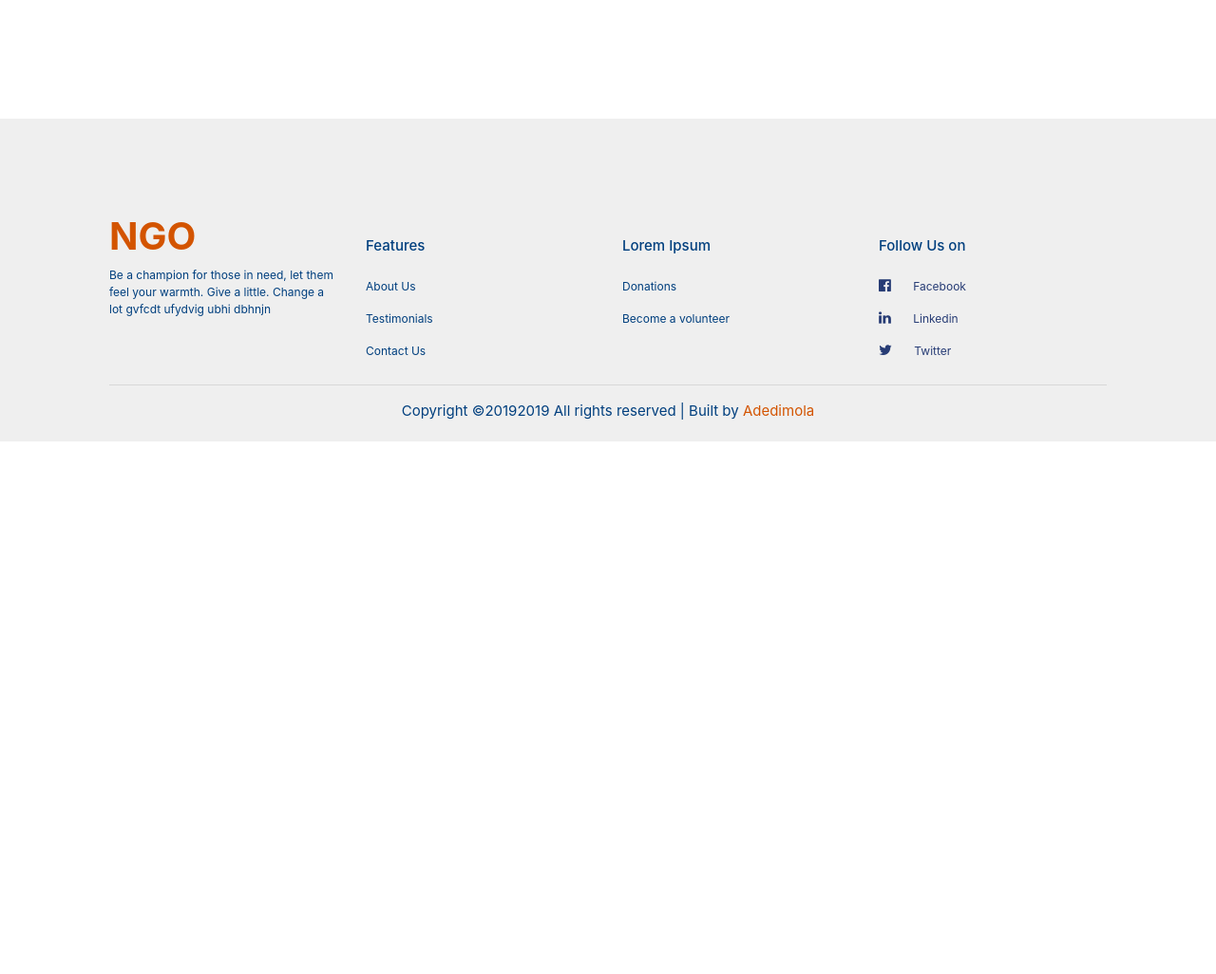
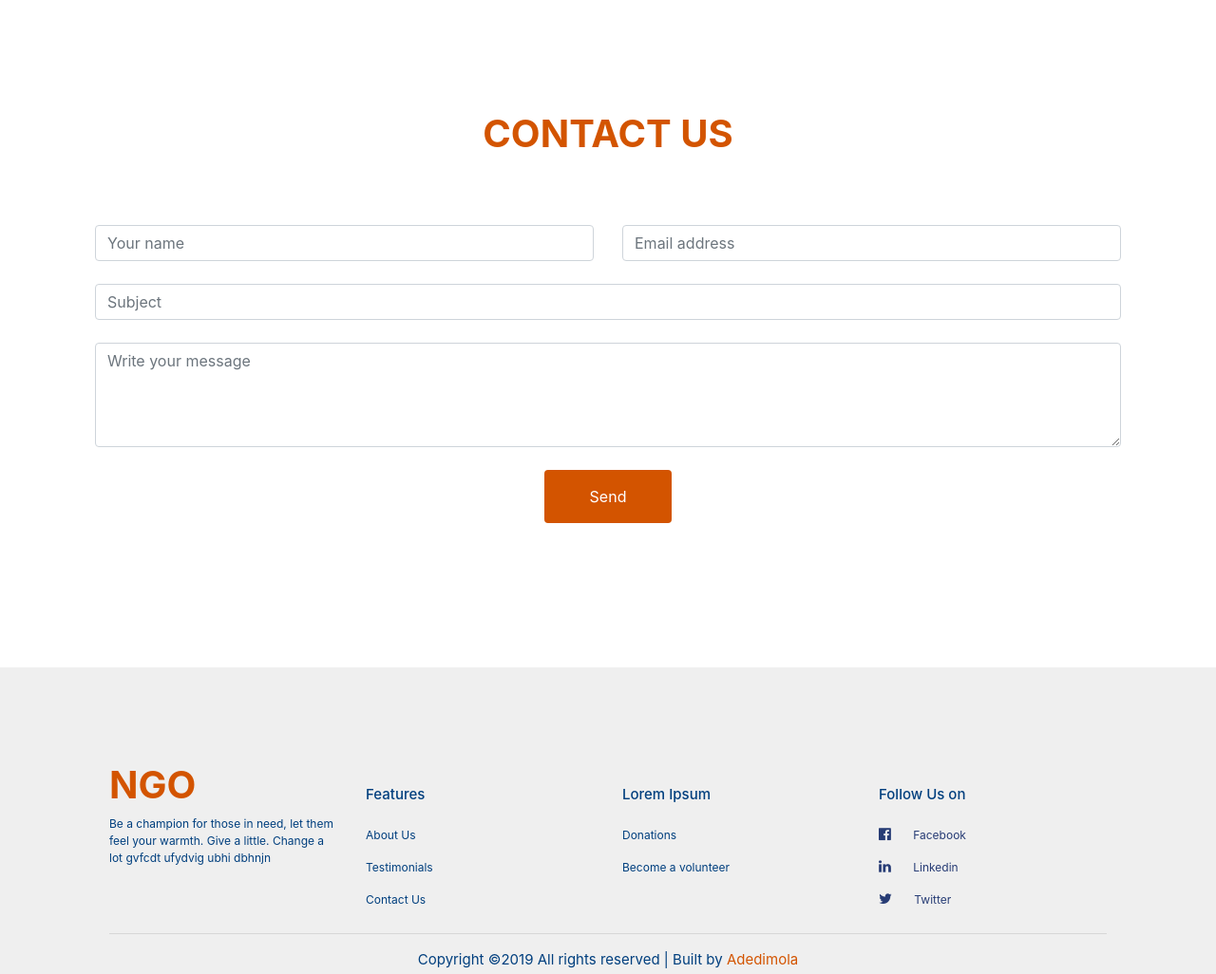
Before and after one commit to dimola7/ngo, a plain HTML site: page index.html in a window 1280 px wide. Shown: the part 1039-2065 px from the top of the page at 95% size. Before the commit the page ends 1504 px from the top, so only its background shows below. Drawn offline with nearby package versions, Linux system fonts and the light colour scheme.

Commit message:
add contact section

```diff
--- a/index.html
+++ b/index.html
@@ -77,6 +77,71 @@
 		</div>
 	</section>
 
+	<!-- contact -->
+	<div id="contact"></div>
+    <section class="pb-5">
+        <div id="contact" class="container mb-4">
+        <!--Section heading-->
+        <h1 class="h1-responsive font-weight-bold text-center my-4 py-5">CONTACT US</h1>
+
+        <!--Grid column-->
+        <div class="mb-md-0 mb-5 container">
+            <form method="POST">
+                <!--Grid row-->
+                <div class="row pb-4">
+
+                    <!--Grid column-->
+                    <div class="col-md-6">
+                        <div class="md-form mb-0">
+                            <input type="text" id="name" name="name" class="form-control"placeholder="Your name">
+                        </div>
+                    </div>
+                    <!--Grid column-->
+
+                    <!--Grid column-->
+                    <div class="col-md-6">
+                        <div class="md-form mb-0">
+                            <input type="email" id="email" class="form-control" placeholder="Email address">
+                        </div>
+                    </div>
+                    <!--Grid column-->
+
+                </div>
+                <!--Grid row-->
+
+                <!--Grid row-->
+                <div class="row pb-4">
+                    <div class="col-md-12">
+                        <div class="md-form mb-0">
+                            <input type="text" id="subject" name="subject" class="form-control"placeholder="Subject">
+                        </div>
+                    </div>
+                </div>
+                <!--Grid row-->
+
+                <!--Grid row-->
+                <div class="row pb-4">
+
+                    <!--Grid column-->
+                    <div class="col-md-12">
+
+                        <div class="md-form">
+                            <textarea type="text" placeholder="Write your message" id="message" name="message" rows="4"
+                                class="form-control md-textarea"></textarea>
+                        </div>
+
+                    </div>
+                </div>
+                <!--Grid row-->
+                <div class="text-center">
+            <input type="submit" value="Send" class="btn btn-secondary px-5 py-3">
+            </div>
+            </form>
+        </div>
+        <!--Grid column-->
+        </div>
+    </section>
+
 	<!-- footer -->
 	<section id="footer">
 		<div class="container">
@@ -105,7 +170,6 @@
 			</div> <hr>
 
 			<p class="copyright">Copyright <span class="year" id="copyright">&copy;</span> All rights reserved | Built by <a href="https://adedimola.netlify.com/">Adedimola</a></p>
-
 		</div>
 	</section>
 
@@ -116,12 +180,3 @@
 </body>
 
 </html>
-
-
-    <script src="https://code.jquery.com/jquery-3.3.1.slim.min.js" integrity="sha384-q8i/X+965DzO0rT7abK41JStQIAqVgRVzpbzo5smXKp4YfRvH+8abtTE1Pi6jizo" crossorigin="anonymous"></script>
-<script src="https://cdnjs.cloudflare.com/ajax/libs/popper.js/1.14.7/umd/popper.min.js" integrity="sha384-UO2eT0CpHqdSJQ6hJty5KVphtPhzWj9WO1clHTMGa3JDZwrnQq4sF86dIHNDz0W1" crossorigin="anonymous"></script>
-<script src="https://stackpath.bootstrapcdn.com/bootstrap/4.3.1/js/bootstrap.min.js" integrity="sha384-JjSmVgyd0p3pXB1rRibZUAYoIIy6OrQ6VrjIEaFf/nJGzIxFDsf4x0xIM+B07jRM" crossorigin="anonymous"></script>
-    <script src="script.js"></script>
-</body>
-
-</html>
--- a/style.css
+++ b/style.css
@@ -20,7 +20,6 @@
 {
 	background-color: #e67e22;
 }
-
 
  /*header*/
 .header
@@ -61,7 +60,20 @@
 	background-color: #e67e22;
 }
 /*about*/
-.mission{
+.mission
+{
+	color: #d35400;
+}
+
+/*contact*/
+#contact .btn-secondary
+{
+	background-color: #d35400;
+	border: none;
+}
+
+#contact h1
+{
 	color: #d35400;
 }
 
@@ -125,9 +137,20 @@
 {
 	.header-text
 	{
-		top: 35%;
+		top: 37%;
   		left: 26%;
   		right: 40%;
 		font-size: 30px;
 	}
+
+	#contact #name
+	{
+		padding-bottom: 5px;
+	}
+
+	.donate-card
+	{
+		padding: 40px 50px;
+	}
+
 }
```
Also changed, not shown: script.js (line endings or trailing spaces).
